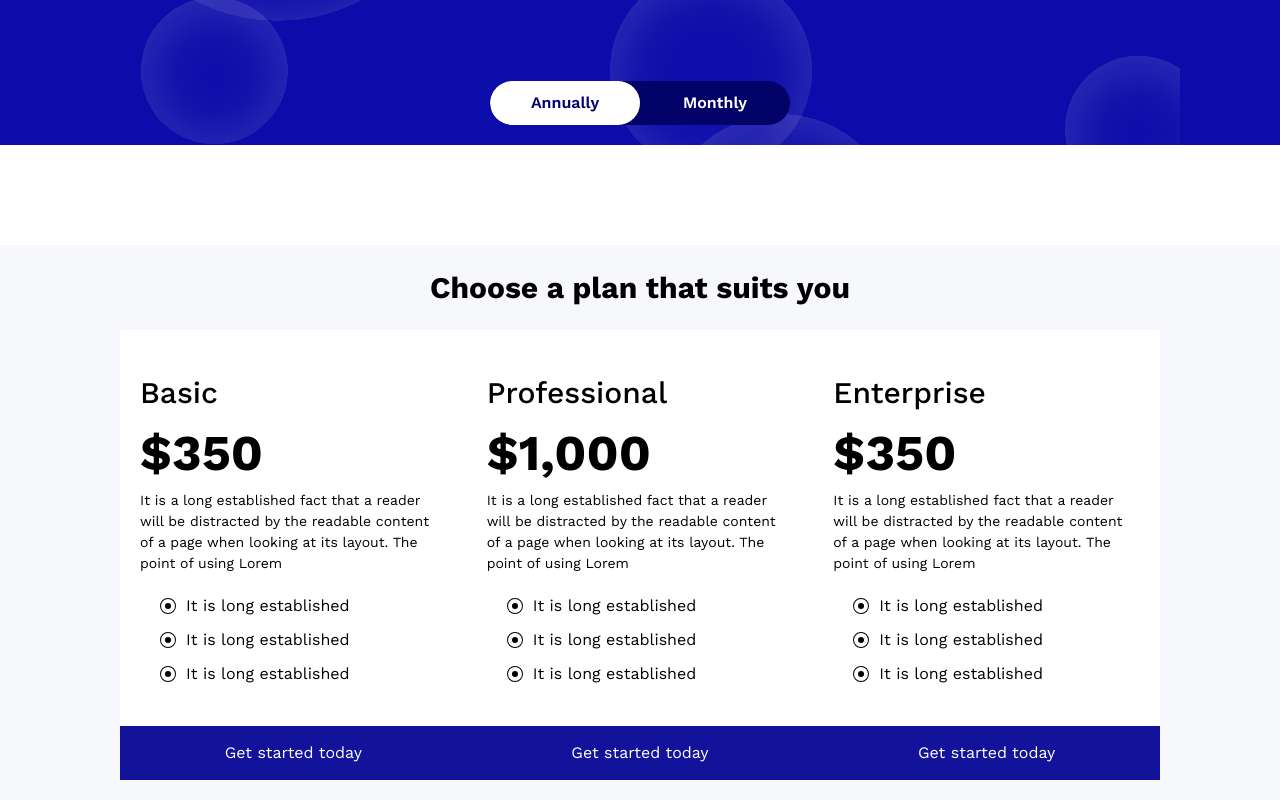
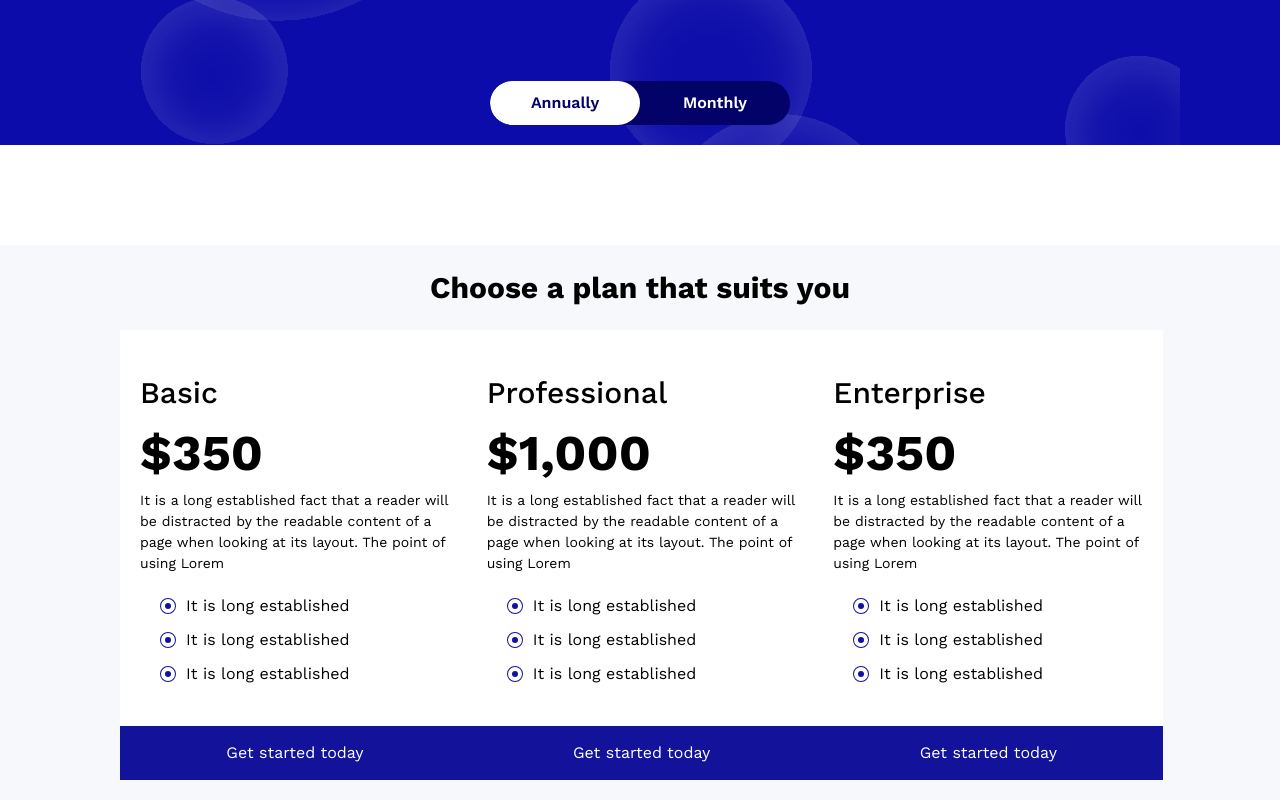
Before and after one commit to Niscolinx/opoko, a React (Vite) app: page /pricing in a window 1280 px wide. Shown: the part 455-1255 px from the top of the page. Built offline with nearby package versions, Linux system fonts and the light colour scheme.

Commit message:
working on pricing

```diff
--- a/src/pages/Pricing.tsx
+++ b/src/pages/Pricing.tsx
@@ -10,7 +10,7 @@ interface Card {
 export const Card = ({ title, description, list, amount }: Required<Card>) => {
   return (
     <div
-      className={` w-max-[35rem] grid gap-8 justify-start  text-black bg-white pt-[4rem] $`}
+      className={`w-[35rem] grid gap-8 justify-start  text-black bg-white pt-[4rem] $`}
     >
       <div className="px-8">
         <p className="font-medium text-[3rem] capitalize">{title}</p>
@@ -19,7 +19,7 @@ export const Card = ({ title, description, list, amount }: Required<Card>) => {
         <div className="grid gap-4 p-8">
           {list.map((item, i) => (
             <p className="flex items-center gap-4">
-              <BsRecordCircle />
+              <BsRecordCircle className="text-[#12129A]" />
               {item}
             </p>
           ))}
```
